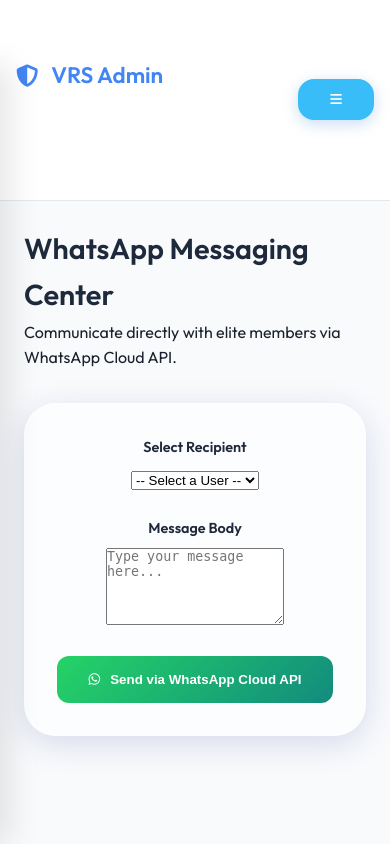
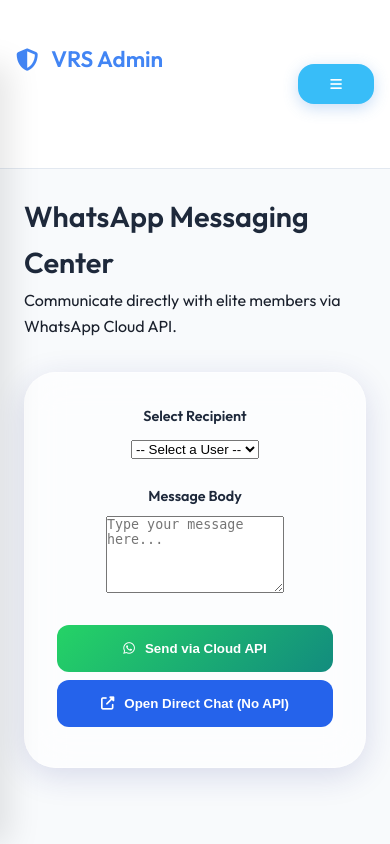
Before and after one commit to aryanRN2/VRS-Library, a Flask app: page /admin/dashboard in a window 390 px wide, after a click on "Messaging Center". Run offline with Flask 3, Linux system fonts and the light colour scheme; a user stored in the database is signed in.

Commit message:
Enhance phone validation and add Direct WhatsApp chat shortcut

```diff
--- a/templates/admin_dashboard.html
+++ b/templates/admin_dashboard.html
@@ -156,7 +156,11 @@
 
                 <button id="send-whatsapp-btn" class="premium-btn">
                     <i class="fab fa-whatsapp"></i>
-                    <span>Send via WhatsApp Cloud API</span>
+                    <span>Send via Cloud API</span>
+                </button>
+                <button id="direct-wa-btn" class="premium-btn secondary-wa">
+                    <i class="fas fa-external-link-alt"></i>
+                    <span>Open Direct Chat (No API)</span>
                 </button>
             </div>
         </div>
@@ -169,7 +173,8 @@
         <h3>Message <span id="msg-user-name"></span></h3>
         <textarea id="modal-whatsapp-message" class="glass-input" rows="4" placeholder="Your message..."></textarea>
         <div class="modal-btns">
-            <button id="modal-send-btn" class="premium-btn">Send Now</button>
+            <button id="modal-send-btn" class="premium-btn">Send via API</button>
+            <button id="modal-direct-btn" class="premium-btn secondary-wa">Direct Chat</button>
             <button class="glass-btn secondary" onclick="closeMessageModal()">Cancel</button>
         </div>
     </div>
@@ -244,7 +249,8 @@
 .messaging-container { max-width: 700px; padding: 2rem; }
 .form-group { margin-bottom: 1.5rem; }
 .form-group label { display: block; font-weight: 600; color: #1e293b; margin-bottom: 0.5rem; font-size: 0.9rem; }
-.premium-btn { width: 100%; padding: 1rem; background: linear-gradient(135deg, #25d366, #128c7e); color: white; border: none; border-radius: 12px; font-weight: 700; cursor: pointer; display: flex; align-items: center; justify-content: center; gap: 10px; transition: 0.3s; }
+.premium-btn { width: 100%; padding: 1rem; background: linear-gradient(135deg, #25d366, #128c7e); color: white; border: none; border-radius: 12px; font-weight: 700; cursor: pointer; display: flex; align-items: center; justify-content: center; gap: 10px; transition: 0.3s; margin-bottom: 0.5rem; }
+.premium-btn.secondary-wa { background: #2563eb; }
 .premium-btn:hover { transform: translateY(-2px); box-shadow: 0 10px 20px rgba(37, 211, 102, 0.2); }
 
 .modal { position: fixed; top: 0; left: 0; width: 100%; height: 100%; background: rgba(0,0,0,0.5); display: flex; justify-content: center; align-items: center; z-index: 1000; }
@@ -337,6 +343,19 @@ document.getElementById('send-whatsapp-btn').onclick = async function() {
     if (success) document.getElementById('whatsapp-message').value = '';
 };
 
+document.getElementById('direct-wa-btn').onclick = function() {
+    const phone = document.getElementById('whatsapp-recipient').value;
+    const message = document.getElementById('whatsapp-message').value;
+    if (!phone) return alert('Please select a recipient');
+
+    // Clean phone number
+    let cleanPhone = phone.replace(/\D/g, '');
+    if (cleanPhone.length === 10) cleanPhone = '91' + cleanPhone;
+
+    const url = `https://wa.me/${cleanPhone}?text=${encodeURIComponent(message)}`;
+    window.open(url, '_blank');
+};
+
 document.getElementById('modal-send-btn').onclick = async function() {
     const message = document.getElementById('modal-whatsapp-message').value;
     const success = await sendWhatsApp(currentTargetPhone, message);
@@ -345,5 +364,15 @@ document.getElementById('modal-send-btn').onclick = async function() {
         closeMessageModal();
     }
 };
+
+document.getElementById('modal-direct-btn').onclick = function() {
+    const message = document.getElementById('modal-whatsapp-message').value;
+    let cleanPhone = currentTargetPhone.replace(/\D/g, '');
+    if (cleanPhone.length === 10) cleanPhone = '91' + cleanPhone;
+
+    const url = `https://wa.me/${cleanPhone}?text=${encodeURIComponent(message)}`;
+    window.open(url, '_blank');
+    closeMessageModal();
+};
 </script>
 {% endblock %}
--- a/templates/register.html
+++ b/templates/register.html
@@ -28,7 +28,8 @@
             <div class="input-group">
                 <div class="input-field">
                     <i class="fas fa-phone"></i>
-                    <input type="tel" name="phone" placeholder="Phone Number" required>
+                    <span class="country-code">+91</span>
+                    <input type="tel" name="phone" placeholder="Phone Number" pattern="[0-9]{10}" maxlength="10" required oninput="this.value = this.value.replace(/[^0-9]/g, '')">
                 </div>
                 <div class="input-field">
                     <i class="fas fa-lock"></i>
@@ -124,6 +125,7 @@
 }
 
 .input-field i { color: #aaa; margin-right: 1rem; font-size: 1.1rem; }
+.country-code { font-weight: 700; color: var(--accent-color); margin-right: 0.5rem; font-size: 0.95rem; }
 .input-field input, .input-field select {
     width: 100%;
     height: 50px;
```
